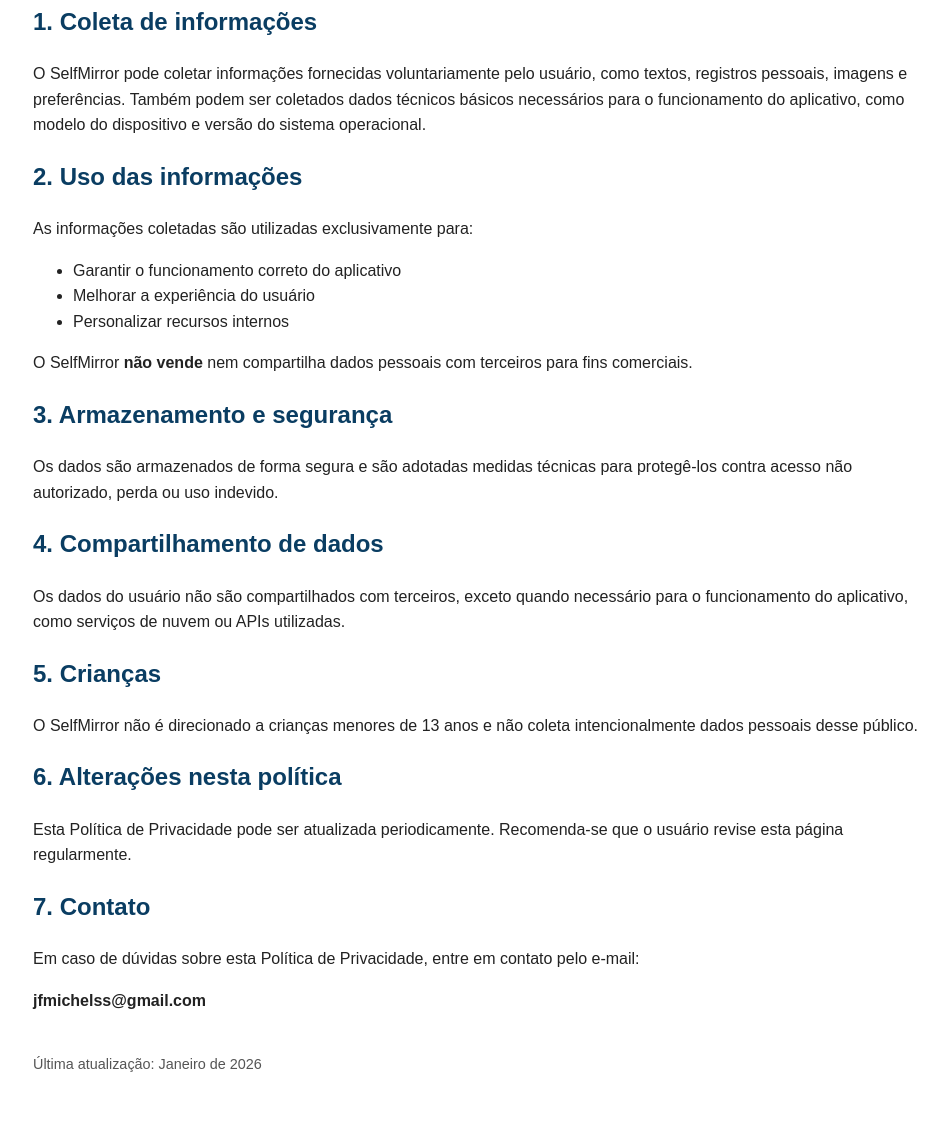
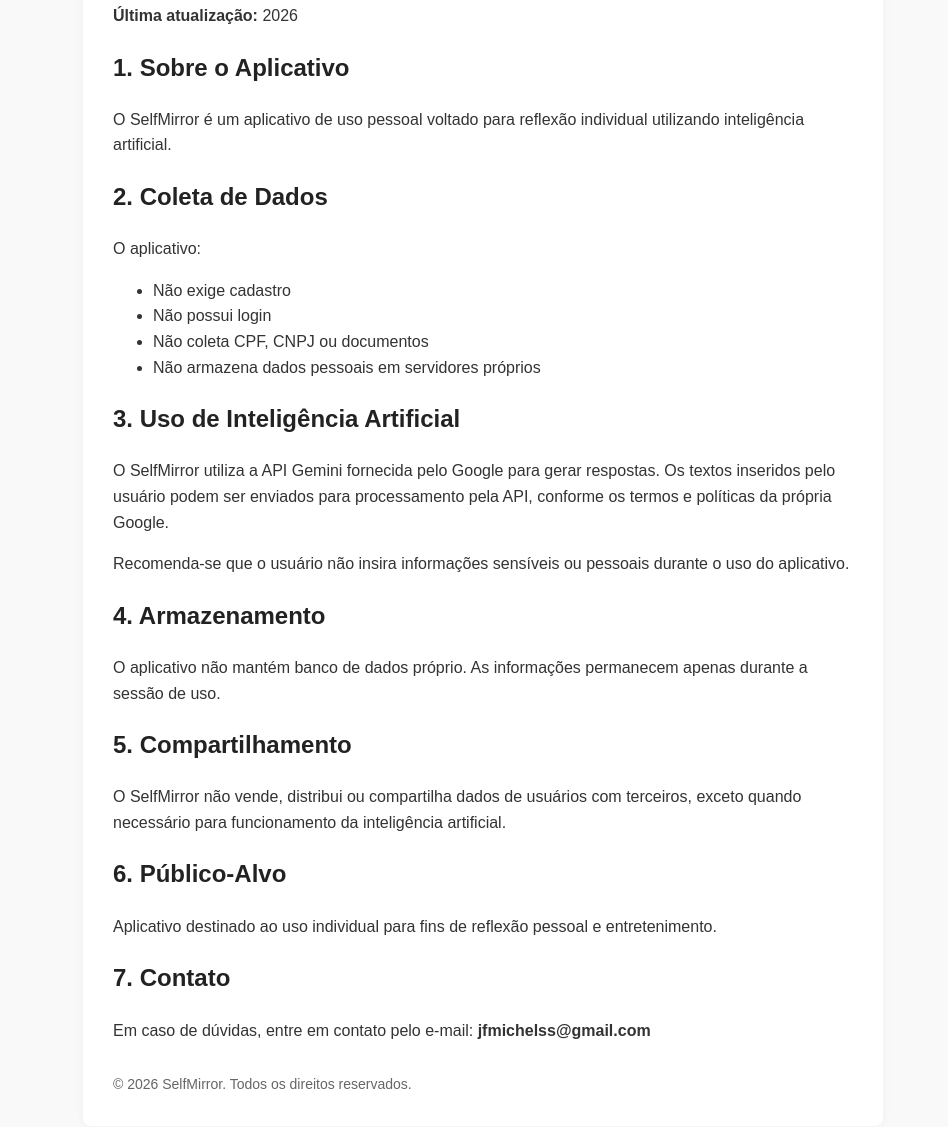
Before and after one commit to jfmichelss/Politicadeprivacidade, a plain HTML site: page index.html in a window 1280 px wide. Shown: the part 181-1308 px from the top of the page, without its empty margins (157-1105 px from the left). Drawn offline with Linux system fonts and the light colour scheme.

Commit message:
Update index.html

```diff
--- a/index.html
+++ b/index.html
@@ -1,66 +1,89 @@
 <!DOCTYPE html>
 <html lang="pt-BR">
 <head>
-  <meta charset="UTF-8" />
-  <meta name="viewport" content="width=device-width, initial-scale=1.0" />
-  <title>Política de Privacidade – SelfMirror</title>
+    <meta charset="UTF-8">
+    <meta name="viewport" content="width=device-width, initial-scale=1.0">
+    <title>Política de Privacidade - SelfMirror</title>
     <style>
         body {
-      font-family: Arial, Helvetica, sans-serif;
-      max-width: 900px;
+            font-family: Arial, sans-serif;
+            max-width: 800px;
             margin: 40px auto;
-      padding: 0 20px;
+            padding: 20px;
             line-height: 1.6;
+            background-color: #f9f9f9;
+            color: #333;
+        }
+        h1, h2 {
             color: #222;
         }
-    h1, h2 {
-      color: #0a3d62;
+        .container {
+            background: #ffffff;
+            padding: 30px;
+            border-radius: 8px;
+            box-shadow: 0 0 10px rgba(0,0,0,0.05);
         }
         footer {
-      margin-top: 40px;
-      font-size: 0.9em;
-      color: #555;
+            margin-top: 30px;
+            font-size: 14px;
+            color: #666;
         }
     </style>
 </head>
 <body>
+    <div class="container">
+        <h1>Política de Privacidade – SelfMirror</h1>
+        <p><strong>Última atualização:</strong> 2026</p>
 
-  <h1>Política de Privacidade – SelfMirror</h1>
+        <h2>1. Sobre o Aplicativo</h2>
+        <p>
+            O SelfMirror é um aplicativo de uso pessoal voltado para reflexão individual utilizando inteligência artificial.
+        </p>
 
-  <p>O aplicativo <strong>SelfMirror</strong> respeita a privacidade de seus usuários e está comprometido em proteger as informações coletadas durante o uso do aplicativo.</p>
-
-  <h2>1. Coleta de informações</h2>
-  <p>O SelfMirror pode coletar informações fornecidas voluntariamente pelo usuário, como textos, registros pessoais, imagens e preferências. Também podem ser coletados dados técnicos básicos necessários para o funcionamento do aplicativo, como modelo do dispositivo e versão do sistema operacional.</p>
-
-  <h2>2. Uso das informações</h2>
-  <p>As informações coletadas são utilizadas exclusivamente para:</p>
+        <h2>2. Coleta de Dados</h2>
+        <p>O aplicativo:</p>
         <ul>
-    <li>Garantir o funcionamento correto do aplicativo</li>
-    <li>Melhorar a experiência do usuário</li>
-    <li>Personalizar recursos internos</li>
+            <li>Não exige cadastro</li>
+            <li>Não possui login</li>
+            <li>Não coleta CPF, CNPJ ou documentos</li>
+            <li>Não armazena dados pessoais em servidores próprios</li>
         </ul>
 
-  <p>O SelfMirror <strong>não vende</strong> nem compartilha dados pessoais com terceiros para fins comerciais.</p>
+        <h2>3. Uso de Inteligência Artificial</h2>
+        <p>
+            O SelfMirror utiliza a API Gemini fornecida pelo Google para gerar respostas.
+            Os textos inseridos pelo usuário podem ser enviados para processamento pela API,
+            conforme os termos e políticas da própria Google.
+        </p>
+        <p>
+            Recomenda-se que o usuário não insira informações sensíveis ou pessoais durante o uso do aplicativo.
+        </p>
 
-  <h2>3. Armazenamento e segurança</h2>
-  <p>Os dados são armazenados de forma segura e são adotadas medidas técnicas para protegê-los contra acesso não autorizado, perda ou uso indevido.</p>
+        <h2>4. Armazenamento</h2>
+        <p>
+            O aplicativo não mantém banco de dados próprio. As informações permanecem apenas durante a sessão de uso.
+        </p>
 
-  <h2>4. Compartilhamento de dados</h2>
-  <p>Os dados do usuário não são compartilhados com terceiros, exceto quando necessário para o funcionamento do aplicativo, como serviços de nuvem ou APIs utilizadas.</p>
+        <h2>5. Compartilhamento</h2>
+        <p>
+            O SelfMirror não vende, distribui ou compartilha dados de usuários com terceiros,
+            exceto quando necessário para funcionamento da inteligência artificial.
+        </p>
 
-  <h2>5. Crianças</h2>
-  <p>O SelfMirror não é direcionado a crianças menores de 13 anos e não coleta intencionalmente dados pessoais desse público.</p>
-
-  <h2>6. Alterações nesta política</h2>
-  <p>Esta Política de Privacidade pode ser atualizada periodicamente. Recomenda-se que o usuário revise esta página regularmente.</p>
+        <h2>6. Público-Alvo</h2>
+        <p>
+            Aplicativo destinado ao uso individual para fins de reflexão pessoal e entretenimento.
+        </p>
 
         <h2>7. Contato</h2>
-  <p>Em caso de dúvidas sobre esta Política de Privacidade, entre em contato pelo e-mail:</p>
-  <p><strong>jfmichelss@gmail.com</strong></p>
+        <p>
+            Em caso de dúvidas, entre em contato pelo e-mail:
+            <strong>jfmichelss@gmail.com</strong>
+        </p>
 
         <footer>
-    <p>Última atualização: Janeiro de 2026</p>
+            © 2026 SelfMirror. Todos os direitos reservados.
         </footer>
-
+    </div>
 </body>
 </html>
```
Lines whose indentation alone changed are shown as unchanged.
